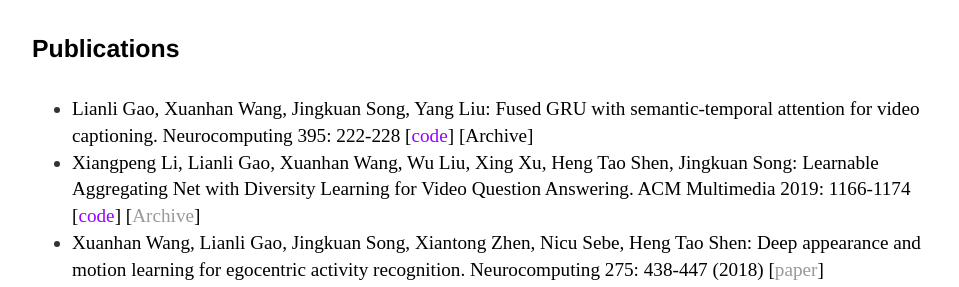
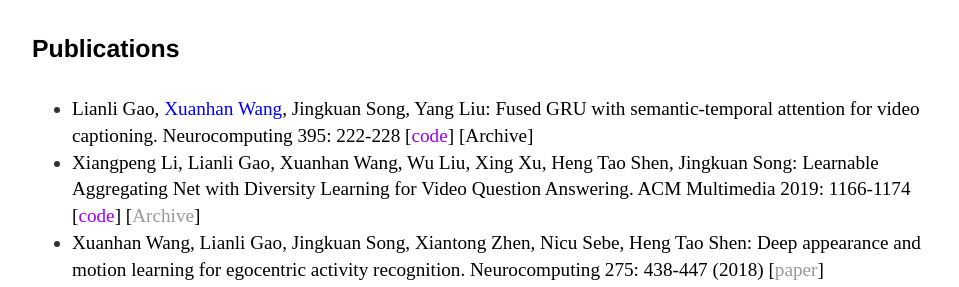
Before and after one commit to cfm-wxh/xuanhanwang.github.io, a Jekyll site: the page built from index.html, in a window 1280 px wide. Shown: the part 976-1263 px from the top of the page, without its empty margins (160-1119 px from the left). Built offline with Jekyll 4.4.1, drawn with Linux system fonts in a browser that asks for light colours.

Commit message:
Update index.html

```diff
--- a/index.html
+++ b/index.html
@@ -48,7 +48,7 @@ title: Xuanhan Wang, UESTC
 
 <h4>Publications</h4>
 	<ul>
-		<li><font ><font color="#000000">Lianli Gao, Xuanhan Wang, Jingkuan Song, Yang Liu: Fused GRU with semantic-temporal attention for video captioning. Neurocomputing 395: 222-228 [</font><a href="https://github.com/wangxuanhan/stafg-capgen-vid" rel="nofollow"><font color="#9900ff">code</font></a><font color="#000000">] [Archive]</font></font></li>
+		<li><font ><font color="#000000">Lianli Gao, </font><font color="#0000ff">Xuanhan Wang</font><font color="#000000">, Jingkuan Song, Yang Liu: Fused GRU with semantic-temporal attention for video captioning. Neurocomputing 395: 222-228 [</font><a href="https://github.com/wangxuanhan/stafg-capgen-vid" rel="nofollow"><font color="#9900ff">code</font></a><font color="#000000">] [Archive]</font></font></li>
 		<li><font ><font color="#000000">Xiangpeng Li, Lianli Gao, Xuanhan Wang, Wu Liu, Xing Xu, Heng Tao Shen, Jingkuan Song: Learnable Aggregating Net with Diversity Learning for Video Question Answering. ACM Multimedia 2019: 1166-1174 [</font><a href="https://github.com/hetaoconquer/DRH" rel="nofollow"><font color="#9900ff">code</font></a><font color="#000000">] [<a href="https://arxiv.org/abs/1701.07901" rel="nofollow">Archive</a>]</font></font></li>
 		<li><font ><font color="#000000">Xuanhan Wang, Lianli Gao, Jingkuan Song, Xiantong Zhen, Nicu Sebe, Heng Tao Shen: Deep appearance and motion learning for egocentric activity recognition. Neurocomputing 275: 438-447 (2018) [<a href="http://dl.acm.org/citation.cfm?id=2967242" rel="nofollow">paper</a>]</font></font></li>
 		<li><font ><font color="#000000">Xuanhan Wang, Lianli Gao, Peng Wang, Xiaoshuai Sun, Xianglong Liu: Two-Stream 3-D convNet Fusion for Action Recognition in Videos With Arbitrary Size and Length. IEEE Trans. Multimedia 20(3): 634-644 (2018) [</font><a href="https://github.com/zhaoluffy/hLSTMat" rel="nofollow"><font color="#9900ff">code</font></a><font color="#000000">] [paper]</font></font></li>
```
